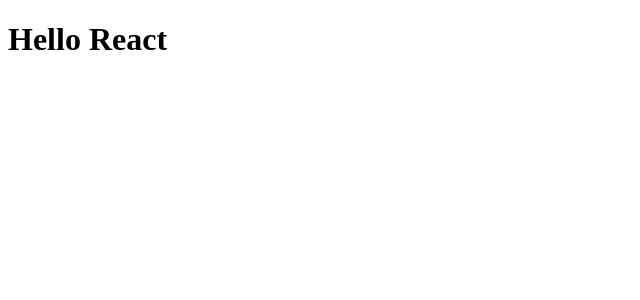
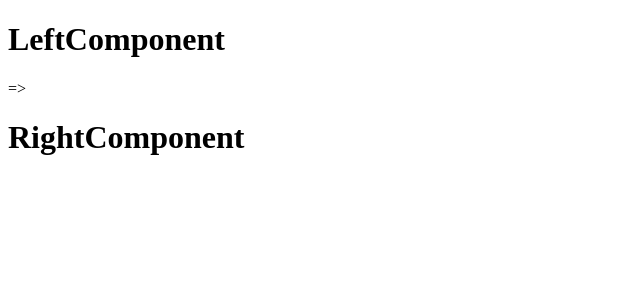
Before and after one commit to nakapon9517/short-cutter, a React app: page / in a window 1280 px wide. Shown: the top 300 px of the page, without its empty margins (0-640 px from the left). Built offline with nearby package versions, Linux system fonts and the light colour scheme.

Commit message:
create component is empty

```diff
--- a/src/App.jsx
+++ b/src/App.jsx
@@ -1,5 +1,13 @@
 import React from "react";
+import LeftComponent from "./leftComponent";
+import RightComponent from "./rightComponent";
 
-const App = () => <h1>Hello React</h1>;
+const App = () => (
+  <div>
+    <LeftComponent />
+    =>
+    <RightComponent />
+  </div>
+);
 
 export default App;
--- /dev/null
+++ b/src/leftComponent.jsx
@@ -0,0 +1,5 @@
+import React from "react";
+
+const LeftComponent = () => <h1>LeftComponent</h1>;
+
+export default LeftComponent;
--- /dev/null
+++ b/src/rightComponent.jsx
@@ -0,0 +1,5 @@
+import React from "react";
+
+const RightComponent = () => <h1>RightComponent</h1>;
+
+export default RightComponent;
```
